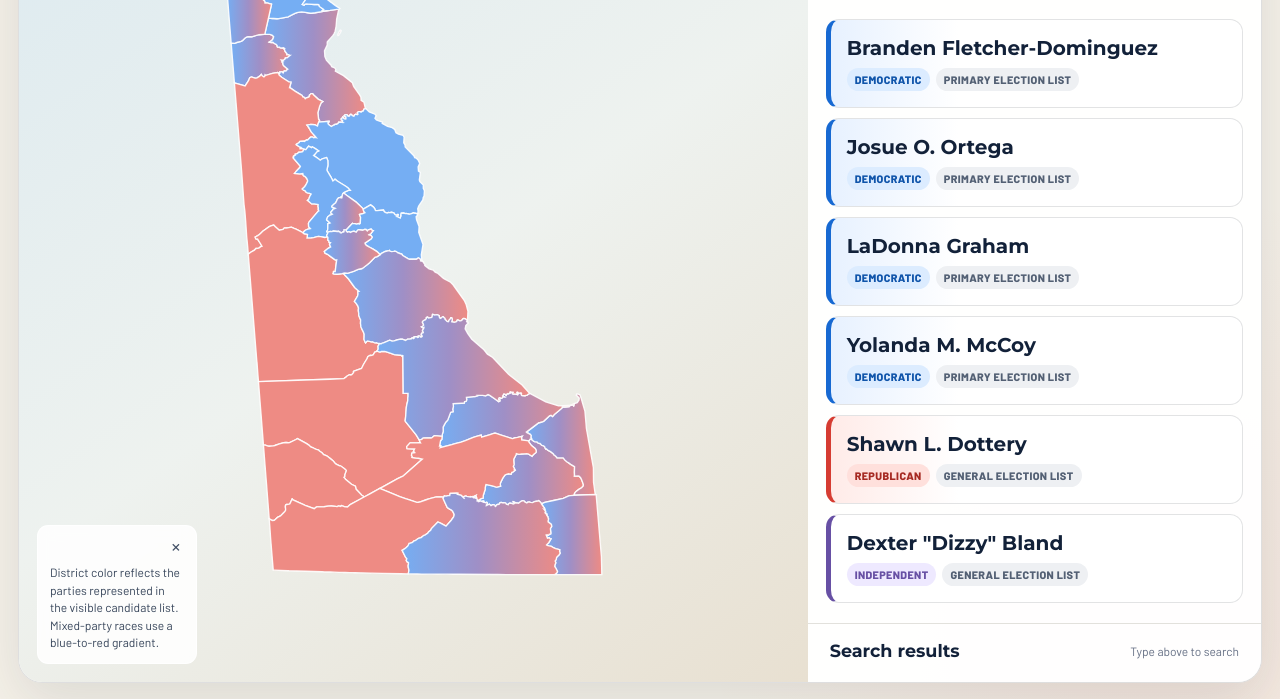
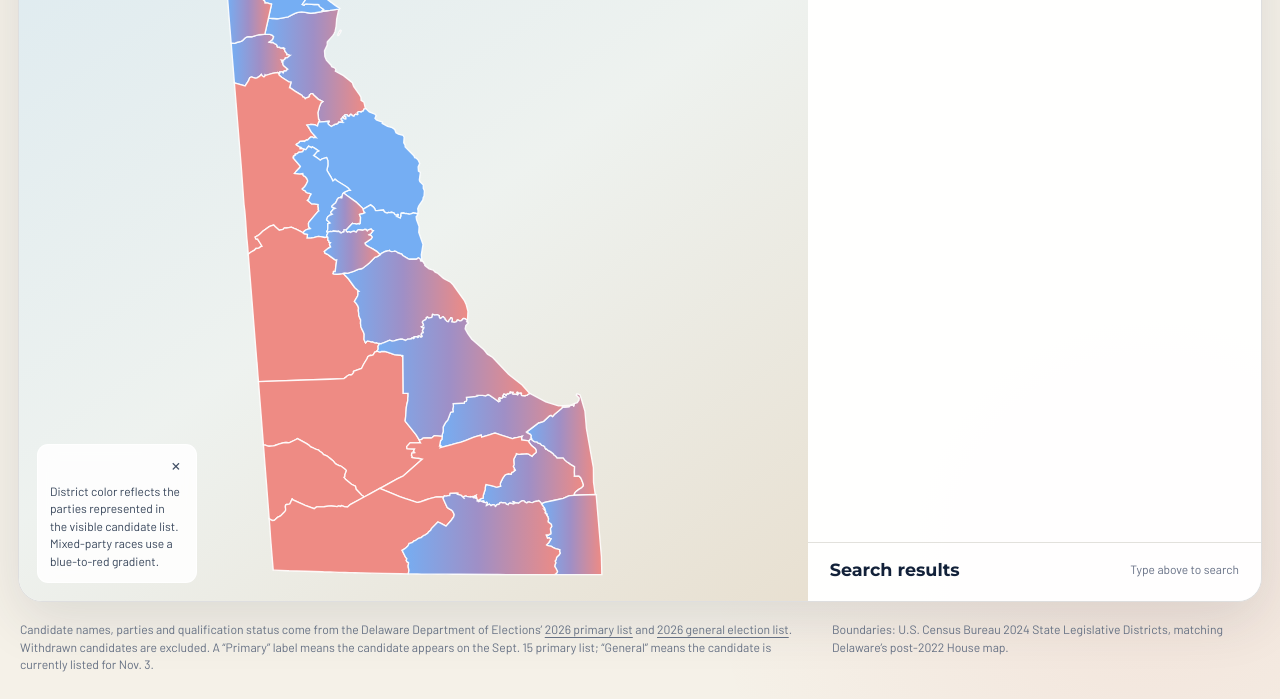
Before and after one commit to JOwensSPDE/2026_House_primary_race_map, a plain HTML site: page index.html in a window 1280 px wide. Shown: the part 501-1200 px from the top of the page. Drawn offline with Linux system fonts and the light colour scheme.

Commit message:
Update index.html

```diff
--- a/index.html
+++ b/index.html
@@ -383,7 +383,6 @@
     searchInput.addEventListener('input', event => { state.query = event.target.value; renderSearch(); });
     document.addEventListener('keydown', event => { if (event.key === 'Escape') { searchInput.value = ''; state.query = ''; renderSearch(); hideTooltip(); } });
 
-    selectDistrict(3);
   </script>
 </body>
 </html>
```
